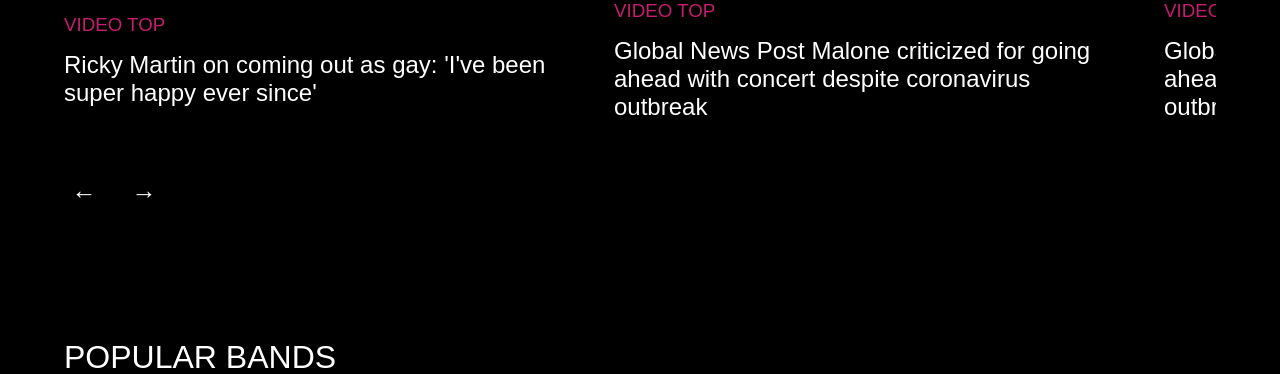
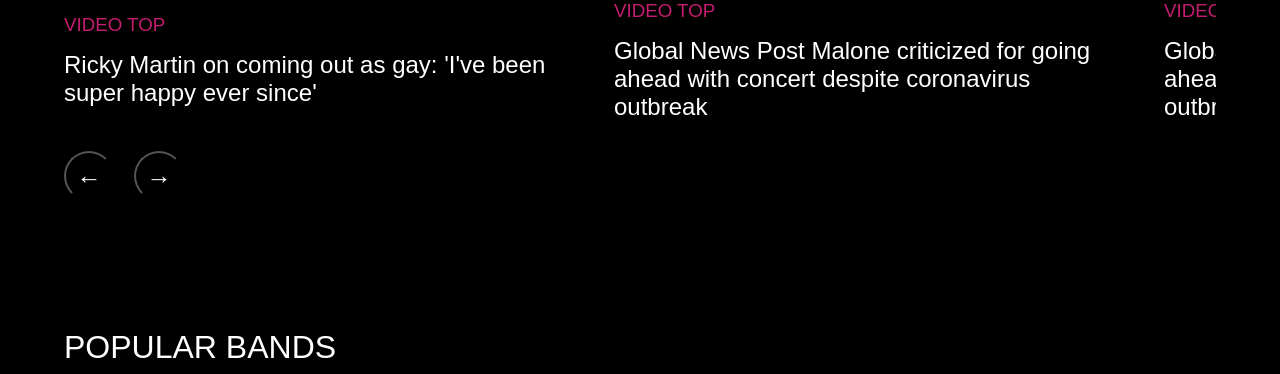
Before and after one commit to Arthubnet/billboard-redesign, a PHP site: page / in a window 1280 px wide. Shown: the part 2913-3287 px from the top of the page. Run offline with PHP 8.4, Linux system fonts and the light colour scheme.

Commit message:
vid arrows

```diff
--- a/css/styles.css
+++ b/css/styles.css
@@ -552,8 +552,7 @@ h2 {
   width: 100%;
   /* justify-content: center; */
   gap: 20px;
-  margin-top: 50px;
-  font-size: 25px;
+  margin-top: 30px;
   /*   .arrow-left {
         cursor: pointer;
 
@@ -565,9 +564,10 @@ h2 {
 
 #video .video .video-arrows .video-arrow {
   cursor: pointer;
+  font-size: 25px;
   border-radius: 50%;
-  width: 40px;
-  height: 40px;
+  width: 50px;
+  height: 50px;
   display: -webkit-box;
   display: -ms-flexbox;
   display: flex;
@@ -577,6 +577,7 @@ h2 {
   -webkit-box-align: center;
       -ms-flex-align: center;
           align-items: center;
+  background: transparent;
 }
 
 #video .video .video-arrows .video-arrow:hover {
--- a/index.html
+++ b/index.html
@@ -81,12 +81,12 @@
           </div>
         </div>
         <div class="video-arrows">
-          <div class="arrow-left video-arrow" onclick="sliderScrollLeft()">
-            <p>&#8592;</p>
-          </div>
-          <div class="arrow-right video-arrow" onclick="sliderScrollRight()">
-            <p>&#8594;</p>
-          </div>
+          <button class="arrow-left video-arrow" onclick="sliderScrollLeft()">
+            &#8592;
+          </button>
+          <button class="arrow-right video-arrow" onclick="sliderScrollRight()">
+            &#8594;
+          </button>
         </div>
       </div>
     </section>
--- a/styles.scss
+++ b/styles.scss
@@ -399,16 +399,18 @@ h2 {
       width: 100%;
       /* justify-content: center; */
       gap: 20px;
-      margin-top: 50px;
-      font-size: 25px;
+      margin-top: 30px;
+
       .video-arrow {
         cursor: pointer;
+        font-size: 25px;
         border-radius: 50%;
-        width: 40px;
-        height: 40px;
+        width: 50px;
+        height: 50px;
         display: flex;
         justify-content: center;
         align-items: center;
+        background: transparent;
         &:hover {
           background: #c51d6f;
         }
```
